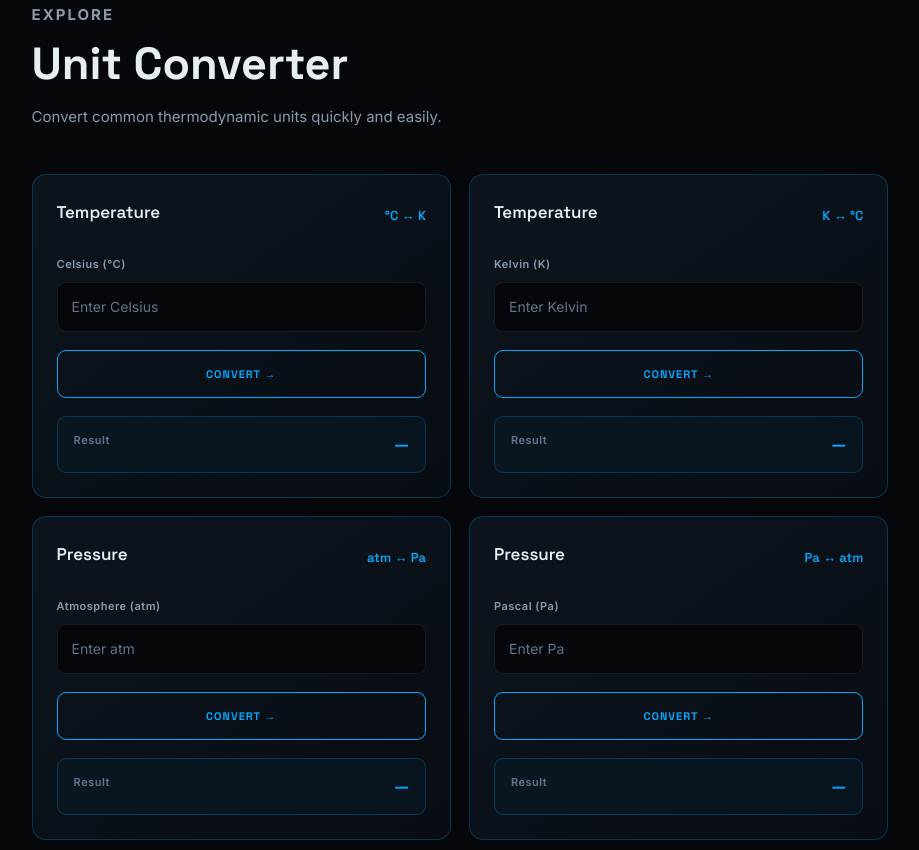
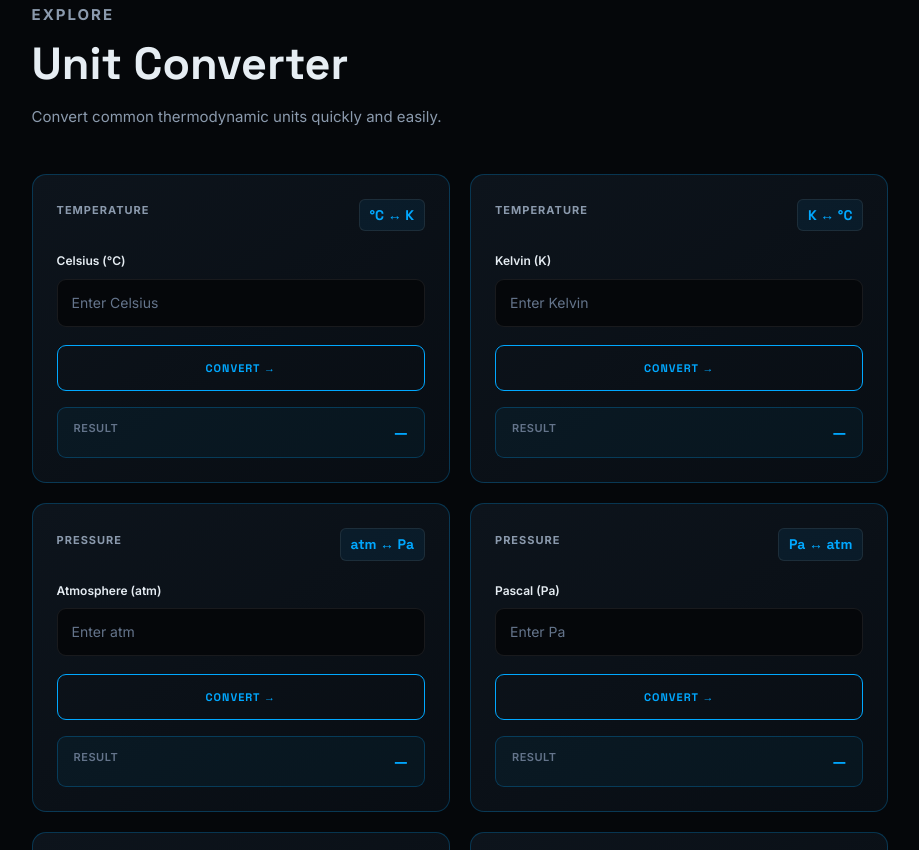
Before and after one commit to thermpyx/thermpyxgsekawan, a plain HTML site: page index.html in a window 1280 px wide. Shown: the part 3410-4260 px from the top of the page, without its empty margins (310-1229 px from the left). Drawn offline with Linux system fonts and the light colour scheme.

Commit message:
tempik ah kawanku 2 lagi

```diff
--- a/css/style.css
+++ b/css/style.css
@@ -2878,319 +2878,207 @@ a:focus-visible {
    31. UNIT CONVERTER TOOLS
 ========================================================= */
 
+/* Grid container otomatis menyesuaikan 7 item konverter */
+.converter-preview,
+.converter-preview:has(.converter-tool) {
+    display: grid;
+    grid-template-columns: repeat(auto-fit, minmax(280px, 1fr));
+    gap: 20px;
+}
+
 .converter-tool {
     position: relative;
-
-    min-height: 100%;
-
-    display: flex;
-
+    display: flex;
     flex-direction: column;
-
     padding: 24px;
-
-    background:
-        linear-gradient(
+    background: linear-gradient(
         145deg,
         var(--bg-card),
         var(--bg-secondary)
     );
-
     border: 1px solid var(--border);
-
     border-radius: 14px;
-
     transition: all var(--transition);
-
     overflow: hidden;
 }
-
 
 .converter-tool::before {
     content: "";
-
     position: absolute;
-
     top: 0;
     left: 0;
-
     width: 100%;
     height: 2px;
-
-    background:
-        linear-gradient(
+    background: linear-gradient(
         90deg,
         transparent,
         var(--blue),
         transparent
     );
-
     opacity: 0;
-
     transition: opacity var(--transition);
 }
-
 
 .converter-tool:hover {
     transform: translateY(-5px);
-
     border-color: var(--blue);
-
     box-shadow: var(--shadow-blue);
 }
-
 
 .converter-tool:hover::before {
     opacity: 1;
 }
 
-
-/* Converter Header */
-
+/* Header Item (Kategori Unit & Label Konversi) */
 .converter-item-header {
     display: flex;
-
     align-items: center;
-
     justify-content: space-between;
-
-    gap: 15px;
-
-    margin-bottom: 22px;
-}
-
+    gap: 12px;
+    margin-bottom: 20px;
+}
 
 .converter-item-header span {
+    color: var(--text-secondary);
+    font-size: 11px;
+    font-weight: 700;
+    text-transform: uppercase;
+    letter-spacing: 1px;
+}
+
+.converter-item-header strong {
+    color: var(--blue);
+    font-family: "Space Grotesk", sans-serif;
+    font-size: 14px;
+    font-weight: 700;
+    background: rgba(0, 168, 255, 0.08);
+    padding: 4px 10px;
+    border-radius: 6px;
+    border: 1px solid var(--border-light);
+}
+
+/* Area Input */
+.converter-input {
+    display: flex;
+    flex-direction: column;
+    gap: 8px;
+    margin-bottom: 18px;
+}
+
+.converter-input label {
     color: var(--text-primary);
-
-    font-family: "Space Grotesk", sans-serif;
-
-    font-size: 17px;
-
+    font-size: 12px;
     font-weight: 600;
 }
-
-
-.converter-item-header strong {
-    color: var(--blue);
-
-    font-family: "Space Grotesk", sans-serif;
-
-    font-size: 13px;
-
-    font-weight: 600;
-}
-
-
-/* Input */
-
-.converter-input {
-    display: flex;
-
-    flex-direction: column;
-
-    gap: 8px;
-
-    margin-bottom: 18px;
-}
-
-
-.converter-input label {
-    color: var(--text-secondary);
-
-    font-size: 11px;
-
-    font-weight: 600;
-
-    letter-spacing: 0.5px;
-}
-
 
 .converter-input input {
     width: 100%;
-
-    height: 50px;
-
+    height: 48px;
     padding: 0 14px;
-
     border: 1px solid var(--border-light);
-
     border-radius: 9px;
-
     outline: none;
-
     background: var(--bg-primary);
-
     color: var(--text-primary);
-
     font-family: "Inter", sans-serif;
-
     font-size: 14px;
-
     transition: all var(--transition);
 }
-
 
 .converter-input input::placeholder {
     color: var(--text-muted);
 }
 
-
 .converter-input input:focus {
     border-color: var(--blue);
-
-    box-shadow:
-        0 0 18px rgba(0, 168, 255, 0.10);
-}
-
-
-/* Remove Number Arrows */
-
+    box-shadow: 0 0 18px rgba(0, 168, 255, 0.12);
+}
+
+/* Hilangkan panah angka bawaan browser */
 .converter-input input::-webkit-outer-spin-button,
 .converter-input input::-webkit-inner-spin-button {
     -webkit-appearance: none;
-
     margin: 0;
 }
-
 
 .converter-input input[type="number"] {
     -moz-appearance: textfield;
 }
 
-
-/* Convert Button */
-
+/* Tombol Convert */
 .converter-button {
     width: 100%;
-
-    min-height: 48px;
-
+    min-height: 46px;
     margin-top: auto;
-
     border: 1px solid var(--blue);
-
     border-radius: 9px;
-
     background: transparent;
-
-    color: var(--blue);
-
-    font-family: "Space Grotesk", sans-serif;
-
+    color: var(--blue);
+    font-family: "Space Grotesk", sans-serif;
     font-size: 11px;
-
     font-weight: 700;
-
     letter-spacing: 1px;
-
     cursor: pointer;
-
     transition: all var(--transition);
 }
-
 
 .converter-button:hover {
     background: var(--blue);
-
     color: #ffffff;
-
     transform: translateY(-2px);
-
-    box-shadow:
-        0 0 22px rgba(0, 168, 255, 0.22);
-}
-
-
-/* Result */
-
+    box-shadow: 0 0 22px rgba(0, 168, 255, 0.25);
+}
+
+/* Kotak Hasil */
 .converter-result {
     display: flex;
-
     align-items: center;
-
     justify-content: space-between;
-
     gap: 15px;
-
-    margin-top: 18px;
-
-    padding: 14px 16px;
-
-    background:
-        rgba(0, 168, 255, 0.04);
-
+    margin-top: 16px;
+    padding: 12px 16px;
+    background: rgba(0, 168, 255, 0.05);
     border: 1px solid var(--border);
-
     border-radius: 9px;
 }
-
 
 .converter-result span {
     color: var(--text-muted);
-
     font-size: 11px;
-
     font-weight: 600;
-
+    text-transform: uppercase;
     letter-spacing: 0.5px;
 }
 
-
 .converter-result strong {
     color: var(--blue);
-
-    font-family: "Space Grotesk", sans-serif;
-
-    font-size: 17px;
-
+    font-family: "Space Grotesk", sans-serif;
+    font-size: 16px;
+    font-weight: 700;
     text-align: right;
-
     word-break: break-word;
 }
 
-
-/* Converter Tool Grid */
-
-.converter-preview:has(.converter-tool) {
-    grid-template-columns: repeat(2, 1fr);
-
-    gap: 18px;
-}
-
-
-/* Keep Preview Items Nice */
-
-.converter-preview .converter-item:not(.converter-tool) {
-    display: flex;
-
-    flex-direction: column;
-
-    justify-content: center;
-
-    min-height: 150px;
-}
-/* Mobile */
-@media (max-width: 768px) {
+/* Responsif Layar Kecil */
+@media (max-width: 600px) {
+    .converter-preview,
     .converter-preview:has(.converter-tool) {
         grid-template-columns: 1fr;
     }
+
     .converter-tool {
         padding: 20px;
     }
-    .converter-item-header {
+
+    .converter-result {
         flex-direction: column;
         align-items: flex-start;
         gap: 6px;
     }
-    .converter-result {
-        flex-direction: column;
-        align-items: flex-start;
-    }
+
     .converter-result strong {
         text-align: left;
     }
-
 }
 /* =========================================================
    END OF STYLESHEET
```
Lines whose indentation alone changed are shown as unchanged.
